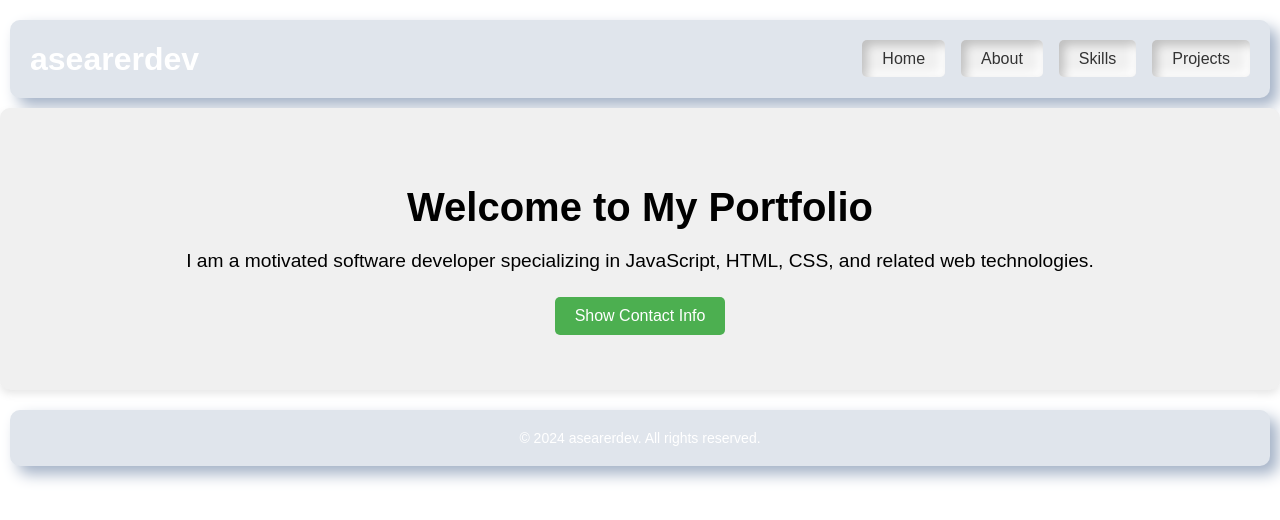
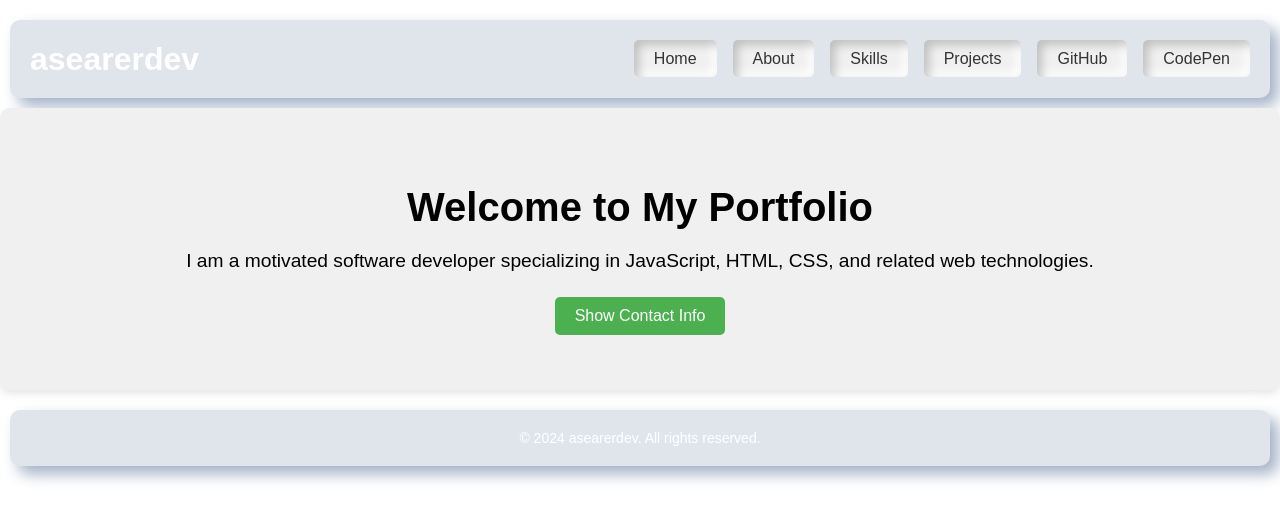
Before and after one commit to asearer/portfolio, a React (Create React App) app: page / in a window 1280 px wide. Shown: the top 520 px of the page. Built offline with nearby package versions, Linux system fonts and the light colour scheme.

Commit message:
On branch main  Your branch is up to date with 'origin/main'.  Changes to be committed: 	modified:   src/components/Header.js

```diff
--- a/src/components/Header.js
+++ b/src/components/Header.js
@@ -1,6 +1,6 @@
 import React, { useState } from 'react';
 import { Link } from 'react-router-dom';
-import './Header.css';
+import './Header.css'; // Ensure this CSS file includes modal and header styles
 
 const Header = () => {
   const [isModalOpen, setIsModalOpen] = useState(false);
@@ -22,8 +22,8 @@ const Header = () => {
           <li><Link className="neumorphic-button" to="/about">About</Link></li>
           <li><Link className="neumorphic-button" to="/skills">Skills</Link></li>
           <li><Link className="neumorphic-button" to="/projects">Projects</Link></li>
-          {/* <li><Link className="neumorphic-button" to="/blog">Blog</Link></li> */}
-          {/* <li><Link className="neumorphic-button" to="/contact">Contact</Link></li> */}
+          <li><a className="neumorphic-button" href="https://github.com/asearer" target="_blank" rel="noopener noreferrer">GitHub</a></li>
+          <li><a className="neumorphic-button" href="https://codepen.io/asearer" target="_blank" rel="noopener noreferrer">CodePen</a></li>
           {/* <li><button className="neumorphic-button" onClick={handleLoginClick}>Admin</button></li> */}
         </ul>
       </nav>
@@ -31,6 +31,7 @@ const Header = () => {
       {/* Login Modal */}
       {isModalOpen && (
         <div className="login-modal">
+          <div className="modal-content">
             <h2>Login</h2>
             <form>
               <label>
@@ -45,6 +46,7 @@ const Header = () => {
               <button type="button" onClick={handleCloseModal}>Close</button>
             </form>
           </div>
+        </div>
       )}
     </header>
   );
```
Lines whose indentation alone changed are shown as unchanged.
